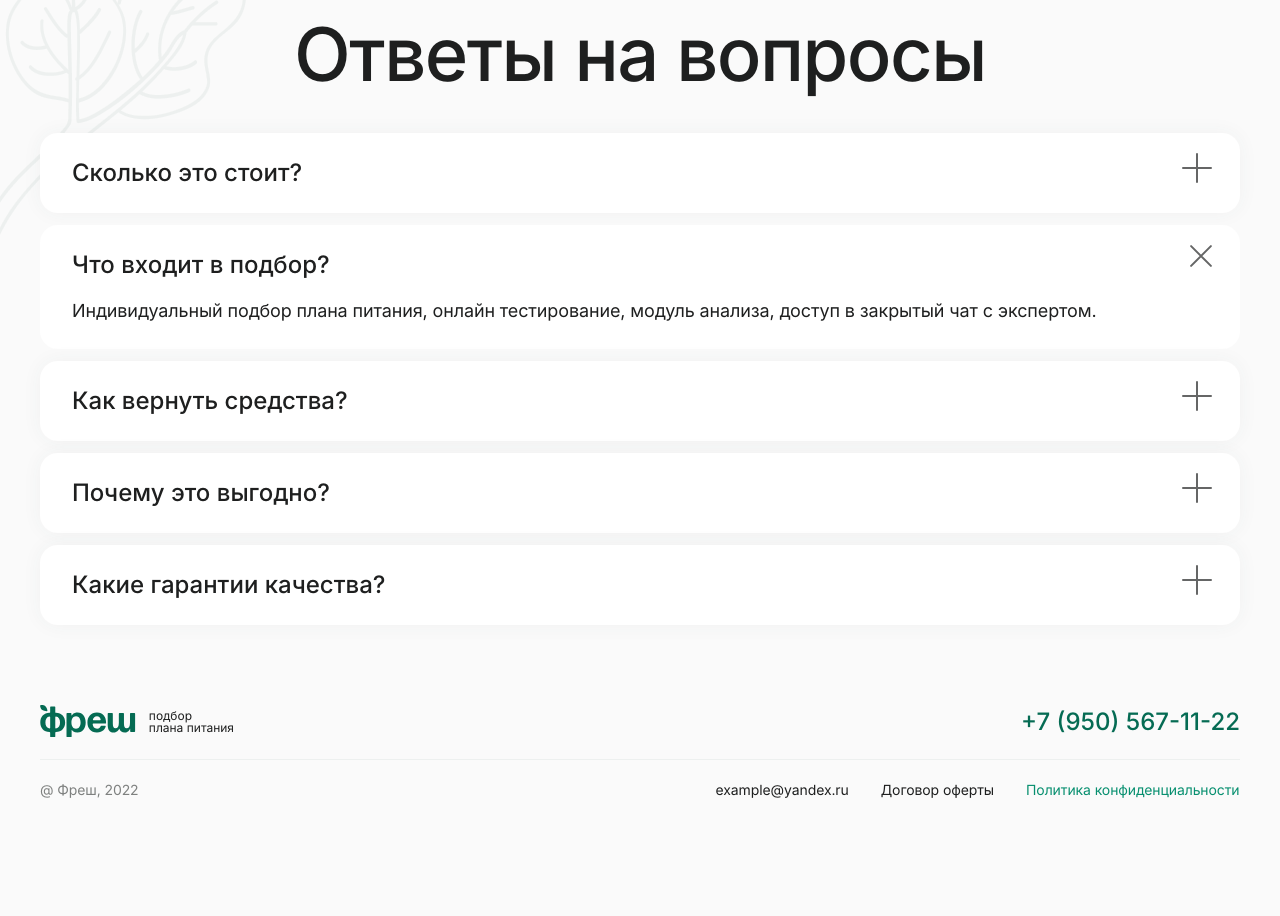
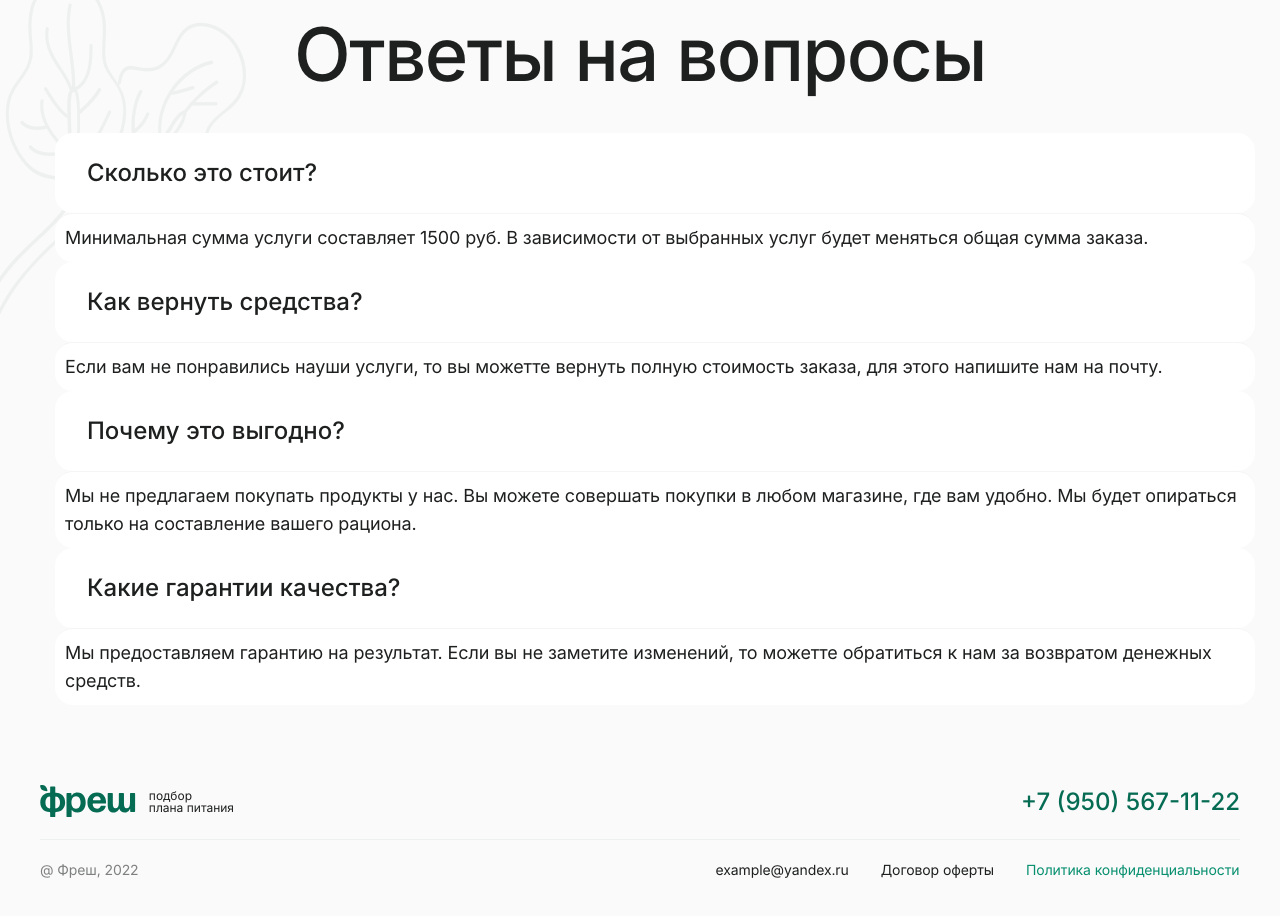
Before and after one commit to Ksukharev/fresh-house, a plain HTML site: page index.html in a window 1280 px wide. Shown: the part 5582-6498 px from the top of the page. Before the commit the page ends 6422 px from the top, so only its background shows below. Drawn offline with Linux system fonts and the light colour scheme; a script that the page names is missing; a web font is replaced by a local one.

Commit message:
accardion added

```diff
--- a/index.html
+++ b/index.html
@@ -279,11 +279,47 @@
       <section class="questions">
         <div class="wrapper questions__wrapper">
           <h2 class="sub-heading questions__subheading">Ответы на вопросы</h2>
-          <div class="questions__column">
+          <div class="faqAccordion">
+            <div class="faqAccordion__item">
+              <div class="faqAccordion__header">Сколько это стоит?</div>
+              <div class="faqAccordion__content">
+                <div class="faqAccordion__contentInner">
+                  Минимальная сумма услуги составляет 1500 руб. В зависимости от
+                  выбранных услуг будет меняться общая сумма заказа.
+                </div>
+              </div>
+            </div>
+            <div class="faqAccordion__item">
+              <div class="faqAccordion__header">Как вернуть средства?</div>
+              <div class="faqAccordion__content">
+                <div class="faqAccordion__contentInner">
+                  Если вам не понравились науши услуги, то вы можетте вернуть
+                  полную стоимость заказа, для этого напишите нам на почту.
+                </div>
+              </div>
+            </div>
+            <div class="faqAccordion__item">
+              <div class="faqAccordion__header">Почему это выгодно?</div>
+              <div class="faqAccordion__content">
+                <div class="faqAccordion__contentInner">
+                  Мы не предлагаем покупать продукты у нас. Вы можете совершать
+                  покупки в любом магазине, где вам удобно. Мы будет опираться
+                  только на составление вашего рациона.
+                </div>
+              </div>
+            </div>
+              <div class="faqAccordion__header">Какие гарантии качества?</div>
+              <div class="faqAccordion__content">
+                <div class="faqAccordion__contentInner">
+                 Мы предоставляем гарантию на результат. Если вы не заметите изменений, то можетте обратиться к нам за возвратом денежных средств.
+                </div>
+              </div>
+            </div>
+          </div>
+          <!-- <div class="questions__column">
             <div class="questions__block">
               <h5 class="line__subheading">Сколько это стоит?</h5>
               <div class="line__plus">
-                <!-- не уверен насчет правильности тега БТН -->
                 <button class="plus">
                   <svg width="30" height="30">
                     <use xlink:href="./assets/icons/linePlus.svg#plus"></use>
@@ -298,7 +334,6 @@
                 анализа, доступ в закрытый чат с экспертом.
               </p>
               <div class="line__plus">
-                <!-- не уверен насчет правильности тега БТН -->
                 <button class="plus">
                   <svg width="22" height="22">
                     <use
@@ -311,7 +346,6 @@
             <div class="questions__block">
               <h5 class="line__subheading">Как вернуть средства?</h5>
               <div class="line__plus">
-                <!-- не уверен насчет правильности тега БТН -->
                 <button class="plus">
                   <svg width="30" height="30">
                     <use xlink:href="./assets/icons/linePlus.svg#plus"></use>
@@ -322,7 +356,6 @@
             <div class="questions__block">
               <h5 class="line__subheading">Почему это выгодно?</h5>
               <div class="line__plus">
-                <!-- не уверен насчет правильности тега БТН -->
                 <button class="plus">
                   <svg width="30" height="30">
                     <use xlink:href="./assets/icons/linePlus.svg#plus"></use>
@@ -333,7 +366,6 @@
             <div class="questions__block">
               <h5 class="line__subheading">Какие гарантии качества?</h5>
               <div class="line__plus">
-                <!-- не уверен насчет правильности тега БТН -->
                 <button class="plus">
                   <svg width="30" height="30">
                     <use xlink:href="./assets/icons/linePlus.svg#plus"></use>
@@ -341,7 +373,7 @@
                 </button>
               </div>
             </div>
-          </div>
+          </div> -->
         </div>
       </section>
     </main>
@@ -375,5 +407,7 @@
         </div>
       </div>
     </footer>
+    <script src="https://unpkg.co/gsap@3/dist/gsap.min.js"></script>
+    <script src="./scripts/script.js"></script>
   </body>
 </html>
--- /dev/null
+++ b/scripts/script.js
@@ -0,0 +1,35 @@
+const faqHeaders = document.querySelectorAll(".faqAccordion__header");
+const faqContents = document.querySelectorAll(".faqAccordion__content");
+
+gsap.set(faqContents, { height: 0 }); //contentは閉じておく
+gsap.set(faqContents[0], { height: "auto" }); //1つ目だけ開いておく
+faqHeaders[0].classList.add("is-active"); //1つ目のheaderにはis-activeをつけておく
+
+faqHeaders.forEach((faqHeader) => {
+  faqHeader.addEventListener("click", function () {
+    let faqContent = faqHeader.nextElementSibling;
+    //headerにis-activeがついていたら
+    if (faqHeader.classList.contains("is-active")) {
+      //その隣接するcontentを閉じて
+      gsap.to(faqContent, { height: 0 });
+      //is-activeを外す
+      faqHeader.classList.remove("is-active");
+    } else {
+      const activeHeader = document.querySelector(
+        ".faqAccordion__header.is-active"
+      );
+      let delay = 0;
+      if (activeHeader) {
+        gsap.to(activeHeader.nextElementSibling, { height: 0 });
+        activeHeader.classList.remove("is-active");
+        delay = 0.5;
+      }
+      gsap
+        .timeline()
+        .to(faqContent, { height: "auto", delay: delay })
+        .add(() => {
+          faqHeader.classList.add("is-active");
+        }, "-=.5");
+    }
+  });
+});
--- a/styles/styles.scss
+++ b/styles/styles.scss
@@ -841,6 +841,91 @@ body {
     gap: 12px;
   }
 }
+
+.faqAccordion {
+  max-width: 600px;
+  margin: 0 auto;
+  margin-left: 15px;
+}
+
+.faqAccordion__header {
+  background-color: #2f9a68;
+  padding: 10px;
+  cursor: pointer;
+  color: white;
+  font-weight: bold;
+  position: relative;
+
+  width: 1200px;
+  height: 80px;
+  padding: 24px 32px;
+
+  background-color: white;
+  border-radius: 18px;
+
+  font-family: "Inter";
+  font-style: normal;
+  font-weight: 500;
+  font-size: 24px;
+  line-height: 32px;
+
+  color: #1e1f1f;
+}
+
+// 開いているときのスタイル
+.faqAccordion__header.is-active::before {
+  transform: translateY(-50%) rotate(90deg);
+}
+
+// 横線
+.faqAccordion__header::after {
+  content: "";
+  display: inline-block;
+  width: 15px;
+  height: 2px;
+  background-color: white;
+  position: absolute;
+  top: 50%;
+  right: 15px;
+  transform: translateY(-50%);
+}
+
+// 縦線
+.faqAccordion__header::before {
+  content: "";
+  display: inline-block;
+  width: 2px;
+  height: 15px;
+  background-color: white;
+  position: absolute;
+  top: 50%;
+  right: 21px;
+  transform: translateY(-50%);
+}
+
+.faqAccordion__content {
+  background-color: white;
+  overflow: hidden;
+  border-top: 1px solid #f5f5f5;
+
+  width: 1200px;
+
+  border-radius: 18px;
+}
+
+.faqAccordion__contentInner {
+  padding: 10px;
+
+  font-family: "Inter";
+  font-style: normal;
+  font-weight: 400;
+  font-size: 18px;
+  line-height: 28px;
+  letter-spacing: -0.007em;
+
+  color: #1e1f1f;
+}
+
 .wrapper {
 }
 .sub-heading {
```
Also changed, not shown: styles/styles.css, 1 other file.
